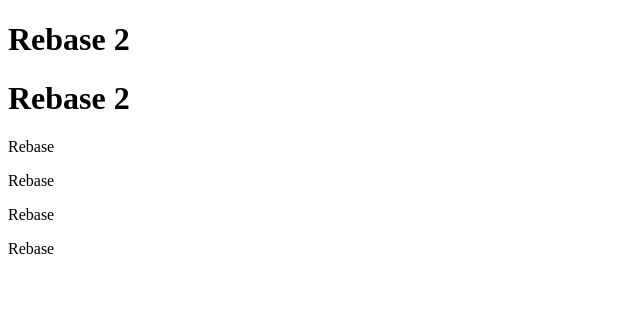
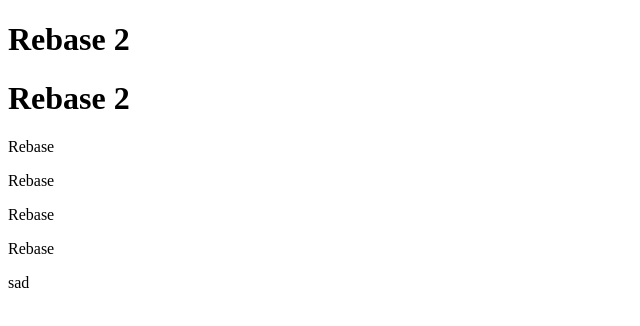
Before and after one commit to IvanTrica/rebase, a plain HTML site: page index.html in a window 1280 px wide. Shown: the full height of the page, 0-640 px from the left. Drawn offline with Linux system fonts and the light colour scheme.

Commit message:
add aside

```diff
--- a/index.html
+++ b/index.html
@@ -12,5 +12,8 @@
     <p>Rebase</p>
     <p>Rebase</p>
     <p>Rebase</p>
+    <aside>
+        sad
+    </aside>
 </body>
 </html>
```
